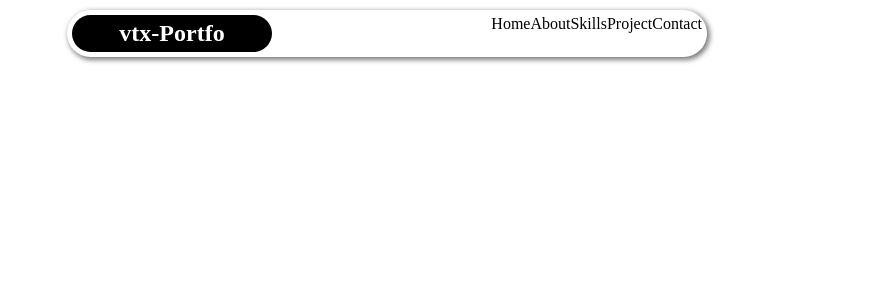
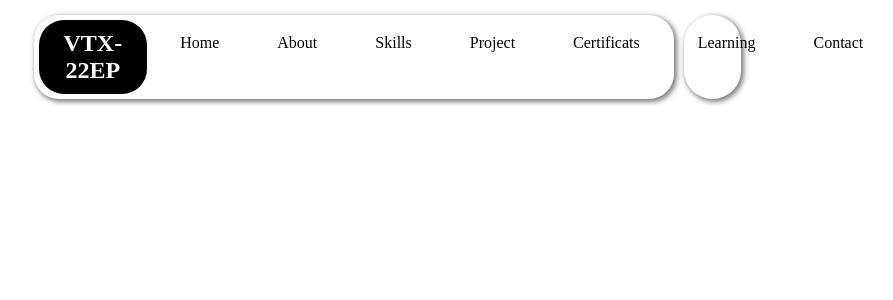
Before and after one commit to vtx-22ep/vtx-portfo, a React (Vite) app: page / in a window 1280 px wide. Shown: the top 300 px of the page, without its empty margins (253-1146 px from the left). Built offline with nearby package versions, Linux system fonts and the light colour scheme.

Commit message:
Example Navbar created successfully!

```diff
--- a/src/components/Navbar/Navbar.css
+++ b/src/components/Navbar/Navbar.css
@@ -1,31 +1,33 @@
 nav{
     display: flex;
     justify-content: center;
-    padding: 10px 0;
+    padding: 15px 0;
+    gap: 10px;
 }
 
 .nav-bar{
     display: flex;
     justify-content: space-between;
     width: 50%;
+    gap: 8px;
     background-color: white;
     padding: 5px;
-    /* border: 1px solid black; */
     border-radius: 25px;
     box-shadow: 2px 2px 5px 1px rgba(0, 0, 10, 0.5);
 }
 
 .logo{
+    height: 100%;
     width: 200px;
 }
 
 .logo h1{
     background-color: black;
-    padding: 5px 25px;
+    padding: 10px 25px;
     border-radius: 25px;
-    width: auto;
     text-align: center;
     color: white;
+    font-size: x-large;
 }
 
 .nav-links ul{
@@ -33,13 +35,36 @@ nav{
     justify-content: space-between;
     align-items: center;
     width: 100%;
+    gap: 8px;
+    margin: 0;
+    padding: 0;
 }
 
 .nav-links ul li{
     list-style: none;
+    padding: 14px 25px;
+    transition: 0.5s;
+    border-radius: 25px;
+}
+
+.nav-links ul li:hover{
+    background-color: black;
+    height: 100%;
+    color: white;
 }
 
 .nav-links ul li a{
     text-decoration: none;
     color: black;
+    font-size: medium;
 }
+
+.nav-links ul li:hover a{
+    color: white;
+}
+
+.theme{
+    width: 57px;
+    border-radius: 30px;
+    box-shadow: 2px 2px 5px 1px rgba(0, 0, 10, 0.5);
+}
--- a/src/components/Navbar/Navbar.jsx
+++ b/src/components/Navbar/Navbar.jsx
@@ -5,7 +5,7 @@ function Navbar() {
         <nav>
             <div className="nav-bar">
                 <div className="logo">
-                    <h1>vtx-Portfo</h1>
+                    <h1>VTX-22EP</h1>
                 </div>
                 <div className="nav-links">
                     <ul>
@@ -13,10 +13,13 @@ function Navbar() {
                         <li><a href="#">About</a></li>
                         <li><a href="#">Skills</a></li>
                         <li><a href="#">Project</a></li>
+                        <li><a href="#">Certificats</a></li>
+                        <li><a href="#">Learning</a></li>
                         <li><a href="#">Contact</a></li>
                     </ul>
                 </div>
             </div>
+            <div className="theme"></div>
         </nav>
     )
 }
```
